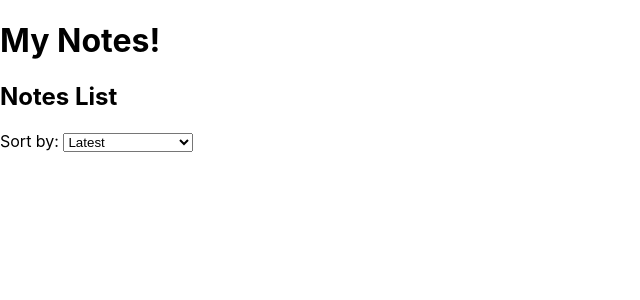
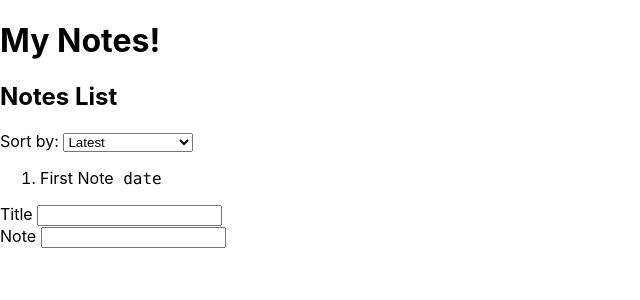
Before and after one commit to nikhathfirdose/MakeANote, a React (Create React App) app: page / in a window 1280 px wide. Shown: the top 300 px of the page, without its empty margins (0-640 px from the left). Built offline with nearby package versions, Linux system fonts and the light colour scheme.

Commit message:
App updated

```diff
--- a/src/App.js
+++ b/src/App.js
@@ -1,6 +1,7 @@
 import React from "react";
-import NoteList from "./components/notes-list";
+import NoteList from "./components/notes-list.jsx";
 import "./App.css";
+import NoteEntry from "./components/add-note.jsx";
 // import firebase from "./firebase";
 
 //this adds a "notes" data into firebase
@@ -18,6 +19,7 @@
     <div className="App">
       <h1>My Notes!</h1>
       <NoteList />
+      <NoteEntry />
     </div>
   );
 }
```
